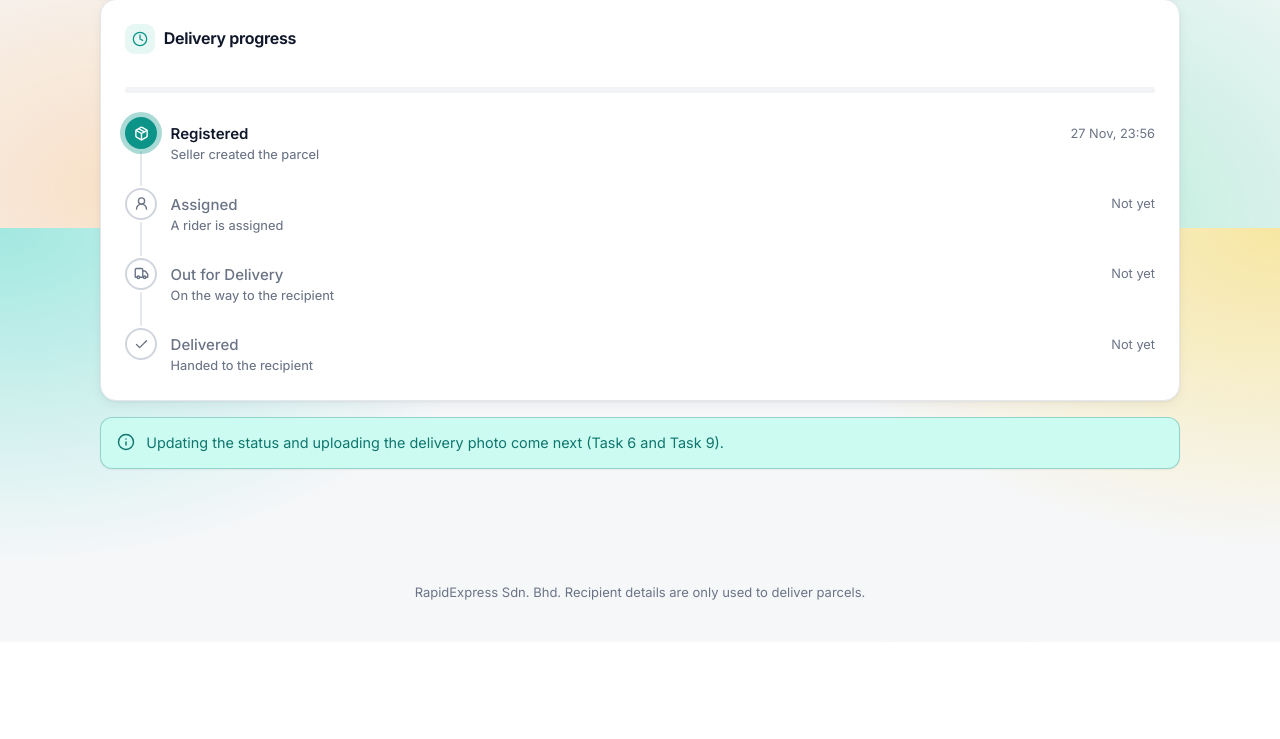
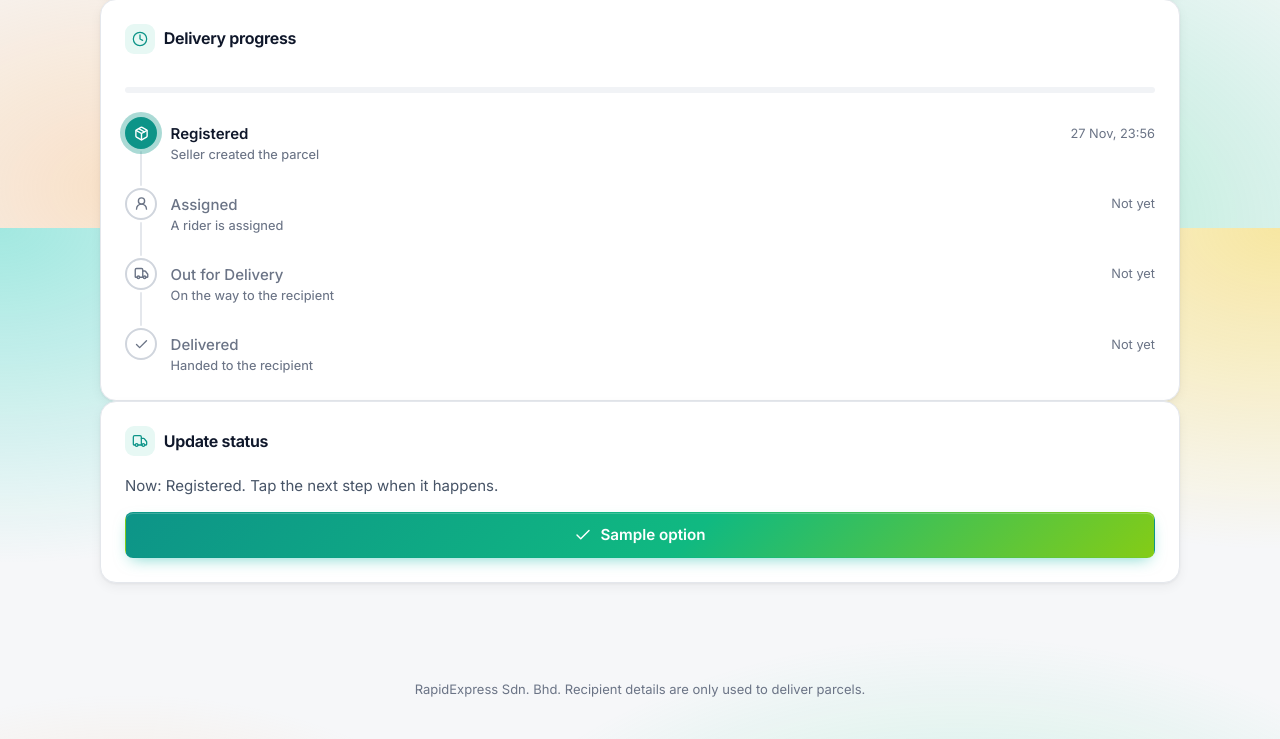
Before and after one commit to aizatsaidi/parceltrack-lite, a Flask app: template app/templates/delivery/rider_parcel_detail.html in a window 1280 px wide. Shown: the part 572-1311 px from the top of the page. Before the commit the page ends 1172 px from the top, so only its background shows below. Run offline with Flask 3, Linux system fonts and the light colour scheme; tables that the repository leaves empty hold one stand-in row (values such as "Sample post"); the template is opened without the code that fills it: values that come from a table or form of the project are taken from there, most other values are stand-ins (such as "Sample title", 1, 10 or a date in 2020); some libraries are stand-ins or nearby versions.

Commit message:
Add ordered rider status updates
Enforce valid delivery-status transitions for riders, preserve parcel ownership checks and status audit history, and provide a styled, logged response for CSRF failures. Add security tests for status changes, access control, and CSRF handling. Closes #6

```diff
--- a/app/__init__.py
+++ b/app/__init__.py
@@ -11,10 +11,10 @@ the security features every module relies on:
 import os
 import logging
 
-from flask import Flask, render_template, redirect, url_for
+from flask import Flask, render_template, redirect, url_for, request
 from flask_login import LoginManager, current_user
 from flask_sqlalchemy import SQLAlchemy
-from flask_wtf.csrf import CSRFProtect
+from flask_wtf.csrf import CSRFProtect, CSRFError
 from dotenv import load_dotenv
 
 db = SQLAlchemy()
@@ -98,6 +98,17 @@ def create_app():
         return render_template("error.html", code=403,
                                message="You do not have permission to view this page."), 403
 
+    # A form sent without a valid CSRF token (for example a fake form on another
+    # website). Blocked by Flask-WTF; here we log who and where (P5) and show the
+    # normal styled error page instead of the plain default one (P4).
+    @app.errorhandler(CSRFError)
+    def csrf_failed(e):
+        who = current_user.id if current_user.is_authenticated else "anonymous"
+        app.logger.warning("Blocked form without a valid CSRF token: %s %s by user %s",
+                           request.method, request.path, who)
+        return render_template("error.html", code=400,
+                               message="This form has expired. Reload the page and try again."), 400
+
     @app.errorhandler(404)
     def not_found(e):
         return render_template("error.html", code=404,
--- a/app/delivery/routes.py
+++ b/app/delivery/routes.py
@@ -1,33 +1,42 @@
 """
 MODULE 3 - Delivery Update and Admin Dashboard  (owner: Aizat)
 
-Working now (for the progress demo):
+Working now:
   - Admin "Assign Parcels" page with a status summary (dashboard)
   - Rider "My Parcels" page: only parcels assigned to that rider
   - Rider parcel detail page
+  - Rider status update in the correct order (Task 6)
 
 Security controls already in place:
   SR3.1  Only Admin can open the assign page and assign parcels (checked on the server)
-  SR3.2  A rider can only open parcels assigned to them; any other ID returns 403
+  SR3.2  A rider can only open or update parcels assigned to them; any other ID returns 403
+  SR3.3  Status changes only in order: Assigned -> Out for Delivery -> Delivered or Failed;
+         any other value, skipped step or backwards step is rejected (ALLOWED_NEXT)
   SR3.5  Every assignment is written to status_history with who and when
   SR3.6  Forms carry a CSRF token; templates escape recipient data
   SR3.7  The dashboard shows only counts per status, no personal data
          (rider workload and recent activity show staff names, tracking numbers,
          statuses and times only, never recipient details)
 
-Next steps: rider status update with valid order (SR3.3) and
-secure proof-of-delivery photo upload (SR3.4).
+Next steps: secure proof-of-delivery photo upload (SR3.4, Task 9).
 """
-from flask import Blueprint, render_template, request, redirect, url_for, flash, abort
+from flask import Blueprint, render_template, request, redirect, url_for, flash, abort, current_app
 from flask_login import current_user
 
 from .. import db
-from ..models import Parcel, User, StatusHistory, record_status_change
+from ..models import Parcel, User, StatusHistory, record_status_change, utcnow
 from ..security import role_required
 
 delivery_bp = Blueprint("delivery", __name__)
 
 STATUSES = ["Registered", "Assigned", "Out for Delivery", "Delivered", "Failed"]
+
+# SR3.3: the ONLY status changes a rider may make, in order.
+# Anything not listed here (skipping a step, going backwards, a made-up status) is rejected.
+ALLOWED_NEXT = {
+    "Assigned": ["Out for Delivery"],
+    "Out for Delivery": ["Delivered", "Failed"],
+}
 
 
 @delivery_bp.route("/admin/assign", methods=["GET", "POST"])
@@ -92,11 +101,47 @@ def rider_parcels():
     return render_template("delivery/rider_parcels.html", parcels=parcels)
 
 
+def own_parcel_or_403(parcel_id):
+    """The key access-control check (SR3.2, P1): the parcel must be assigned to
+    the logged-in rider. Any other ID, including one that doesn't exist, gets 403,
+    so changing the number in the URL never reveals someone else's parcel."""
+    parcel = db.session.get(Parcel, parcel_id)
+    if parcel is None or parcel.assigned_rider_id != current_user.id:
+        # Security event for the log (P5): IDs only, no recipient details
+        current_app.logger.warning("Blocked access: rider %s tried parcel %s (%s %s)",
+                                   current_user.id, parcel_id, request.method, request.path)
+        abort(403)
+    return parcel
+
+
 @delivery_bp.route("/rider/parcels/<int:parcel_id>")
 @role_required("rider")
 def rider_parcel_detail(parcel_id):
-    parcel = db.session.get(Parcel, parcel_id)
-    # The key access-control check: changing the ID in the URL gets 403
-    if parcel is None or parcel.assigned_rider_id != current_user.id:
-        abort(403)
-    return render_template("delivery/rider_parcel_detail.html", parcel=parcel)
+    parcel = own_parcel_or_403(parcel_id)
+    return render_template("delivery/rider_parcel_detail.html", parcel=parcel,
+                           next_options=ALLOWED_NEXT.get(parcel.status, []))
+
+
+@delivery_bp.route("/rider/parcels/<int:parcel_id>/status", methods=["POST"])
+@role_required("rider")
+def update_status(parcel_id):
+    """Task 6 (SR3.3): a rider moves their own parcel one step along the route."""
+    parcel = own_parcel_or_403(parcel_id)                 # 403 if not this rider's parcel
+    new_status = request.form.get("new_status", "").strip()
+
+    # Never trust the form: only the next steps listed in ALLOWED_NEXT are accepted.
+    # A made-up value, an empty value, skipping a step or going backwards is rejected.
+    if new_status not in ALLOWED_NEXT.get(parcel.status, []):
+        # Technical detail goes to the log only (P4); no recipient details in it (P5)
+        current_app.logger.warning(
+            "Rejected status change: parcel %s from %r to %r by rider %s",
+            parcel.id, parcel.status, new_status[:30], current_user.id)
+        flash("That status change isn't allowed for this parcel.", "danger")
+        return redirect(url_for("delivery.rider_parcel_detail", parcel_id=parcel.id))
+
+    record_status_change(parcel, new_status, current_user)   # audit log: who and when (P5)
+    if new_status == "Delivered":
+        parcel.delivered_at = utcnow()                        # used later for the P3 clean-up
+    db.session.commit()
+    flash(f"{parcel.tracking_no} is now {new_status}.", "success")
+    return redirect(url_for("delivery.rider_parcel_detail", parcel_id=parcel.id))
--- a/app/templates/delivery/rider_parcel_detail.html
+++ b/app/templates/delivery/rider_parcel_detail.html
@@ -28,5 +28,31 @@
   {{ route(events) }}
 </div>
 
-<div class="notice notice-info mt-3">{{ icon("info") }}<span>Updating the status and uploading the delivery photo come next (Task 6 and Task 9).</span></div>
+{# Task 6: only the next allowed steps are offered. The server checks them again (SR3.3). #}
+<div class="card card-pad">
+  <h2 class="card-title">{{ icon("truck") }} Update status</h2>
+  {% if next_options %}
+    <p class="muted">Now: {{ parcel.status }}. Tap the next step when it happens.</p>
+    {% set BUTTONS = {
+        "Out for Delivery": ("truck", "button", "I've picked it up: Out for Delivery"),
+        "Delivered": ("check", "button", "Delivered to the recipient"),
+        "Failed": ("x", "button button-secondary", "Delivery failed"),
+    } %}
+    <div class="d-grid gap-2">
+      {% for option in next_options %}
+        {% set ic, cls, label = BUTTONS.get(option, ("check", "button", option)) %}
+        <form method="post" action="{{ url_for('delivery.update_status', parcel_id=parcel.id) }}">
+          <input type="hidden" name="csrf_token" value="{{ csrf_token() }}">
+          <input type="hidden" name="new_status" value="{{ option }}">
+          <button class="{{ cls }} button-lg button-block">{{ icon(ic) }} {{ label }}</button>
+        </form>
+      {% endfor %}
+    </div>
+  {% else %}
+    <div class="notice notice-{{ 'success' if parcel.status == 'Delivered' else 'info' }} mb-0">
+      {{ icon("check-circle" if parcel.status == "Delivered" else "info") }}
+      <span>{% if parcel.status in ["Delivered", "Failed"] %}This delivery is finished. No more changes are needed.{% else %}No update is needed right now.{% endif %}</span>
+    </div>
+  {% endif %}
+</div>
 {% endblock %}
```
Also changed, not shown: tests/test_m3.py (added, +214 -0 lines).
